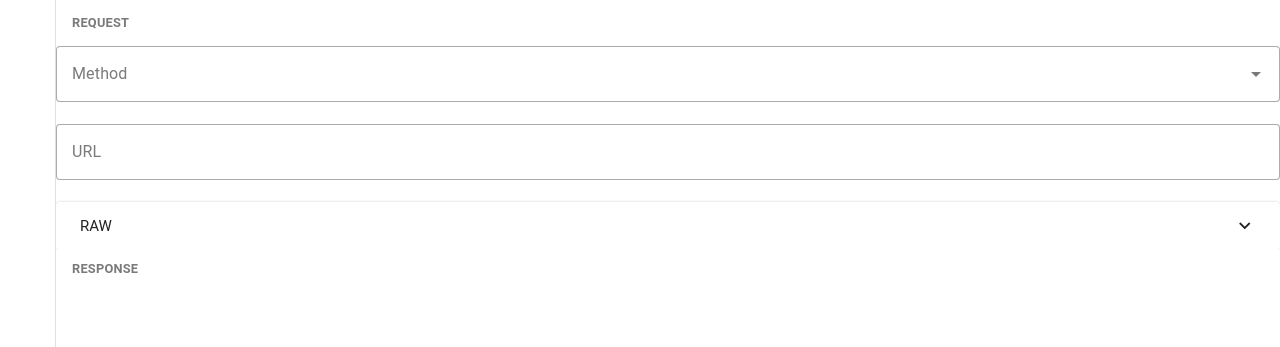
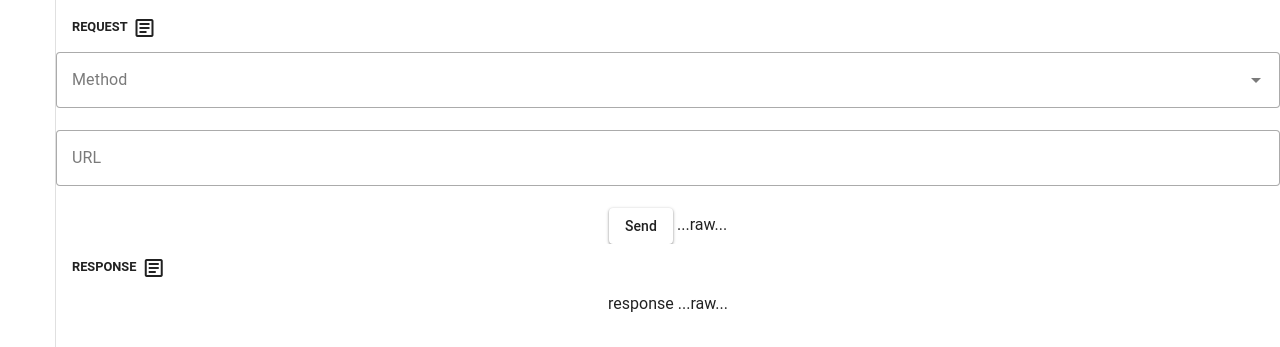
Before and after one commit to thecodingjames/peek, a website: page src/index.html in a window 1280 px wide. Shown: the part 87-434 px from the top of the page. Drawn offline with Linux system fonts and the light colour scheme.

Commit message:
wip extract card for http message request/response

```diff
--- a/src/app/http/http.page.js
+++ b/src/app/http/http.page.js
@@ -7,14 +7,6 @@ export default {
     Response,
   },
   template: `
-    <component is="style">
-      .http-card .v-card-subtitle {
-        font-weight: bold !important;
-        text-align: start;
-        text-transform: uppercase;
-        font-size: 0.8rem;
-      }
-    </component>
 
 
     <h1>HTTP Page</h1>
--- /dev/null
+++ b/src/app/http/message-card.js
@@ -0,0 +1,30 @@
+export default {
+  props: [
+    'title'
+  ],
+
+  template: `
+    <component is="style">
+      .http_message-card .v-card-title {
+        font-weight: bold !important;
+        text-align: start;
+        text-transform: uppercase;
+        font-size: 0.8rem;
+      }
+    </component>
+
+    <v-card
+      variant="text"
+      class="http_message-card"
+    >
+      <template #title>
+        {{ title }}
+        <v-btn v-tooltip="{ text: 'raw', openDelay: 1000 }" icon="mdi-text-box-outline" rounded="0" density="compact" variant="text" />
+      </template>
+
+      <slot name="main"></slot>
+      <slot name="raw"></slot>
+
+    </v-card>
+  `
+}
--- a/src/app/http/request.js
+++ b/src/app/http/request.js
@@ -1,11 +1,15 @@
+import MessageCard from '/app/http/message-card.js'
+
 export default {
+  components: {
+    MessageCard,
+  },
+
   template: `
-    <v-card
-      subtitle="request"
-      variant="text"
-      class="http-card"
+    <message-card
+      title="request"
     >
-
+      <template #main>
         <v-autocomplete
           :items="['GET', 'POST']"
           item-title="name"
@@ -21,16 +25,13 @@ export default {
           variant="outlined"
         />
 
-      <v-expansion-panels>
-        <v-expansion-panel
-          title="RAW"
-          :static="true"
-        >
-          <v-expansion-panel-text>
-            <p>...</p>
-          </v-expansion-panel-text>
-        </v-expansion-panel>
-      </v-expansion-panels>
-    </v-card>
+        <v-btn>Send</v-btn>
+      </template>
+
+      <template #raw>
+        ...raw...
+      </template>
+
+    </message-card>
   `
 }
--- a/src/app/http/response.js
+++ b/src/app/http/response.js
@@ -1,10 +1,21 @@
+import MessageCard from '/app/http/message-card.js'
+
 export default {
+  components: {
+    MessageCard,
+  },
+
   template: `
-    <v-card
-      subtitle="response"
-      variant="text"
-      class="http-card"
+    <message-card
+      title="response"
     >
-    </v-card>
+      <template #main>
+        response
+      </template>
+
+      <template #raw>
+        ...raw...
+      </template>
+    </message-card>
   `
 }
--- a/src/app/nav/panel.js
+++ b/src/app/nav/panel.js
@@ -50,7 +50,8 @@ export default {
           :prepend-icon="option.icon"
           :title="name"
           :value="name"
-        ></v-list-item>
+          v-tooltip="{text: name, openDelay: 1000}"
+        />
       </v-list>
     </v-navigation-drawer>
 
--- a/src/assets/global.css
+++ b/src/assets/global.css
@@ -1,4 +1,4 @@
-*:not(.v-list *, .v-expansion-panels *, .v-input *) {
+*:not(.v-list *, .v-expansion-panels *, .v-input *, .v-btn, .v-btn *) {
     text-align: center;
     -webkit-user-select: none;
     user-select: none;
```
Lines whose indentation alone changed are shown as unchanged.
